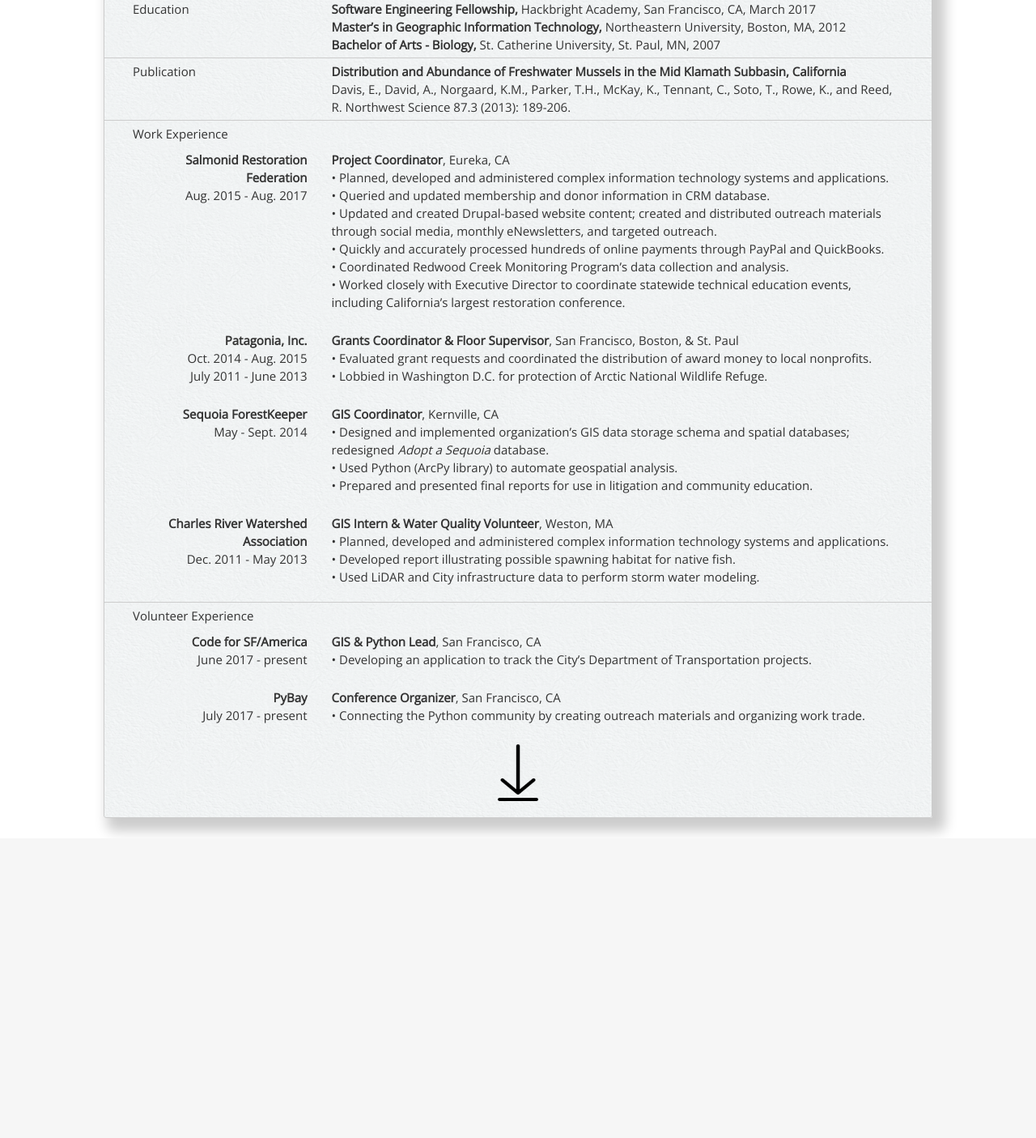
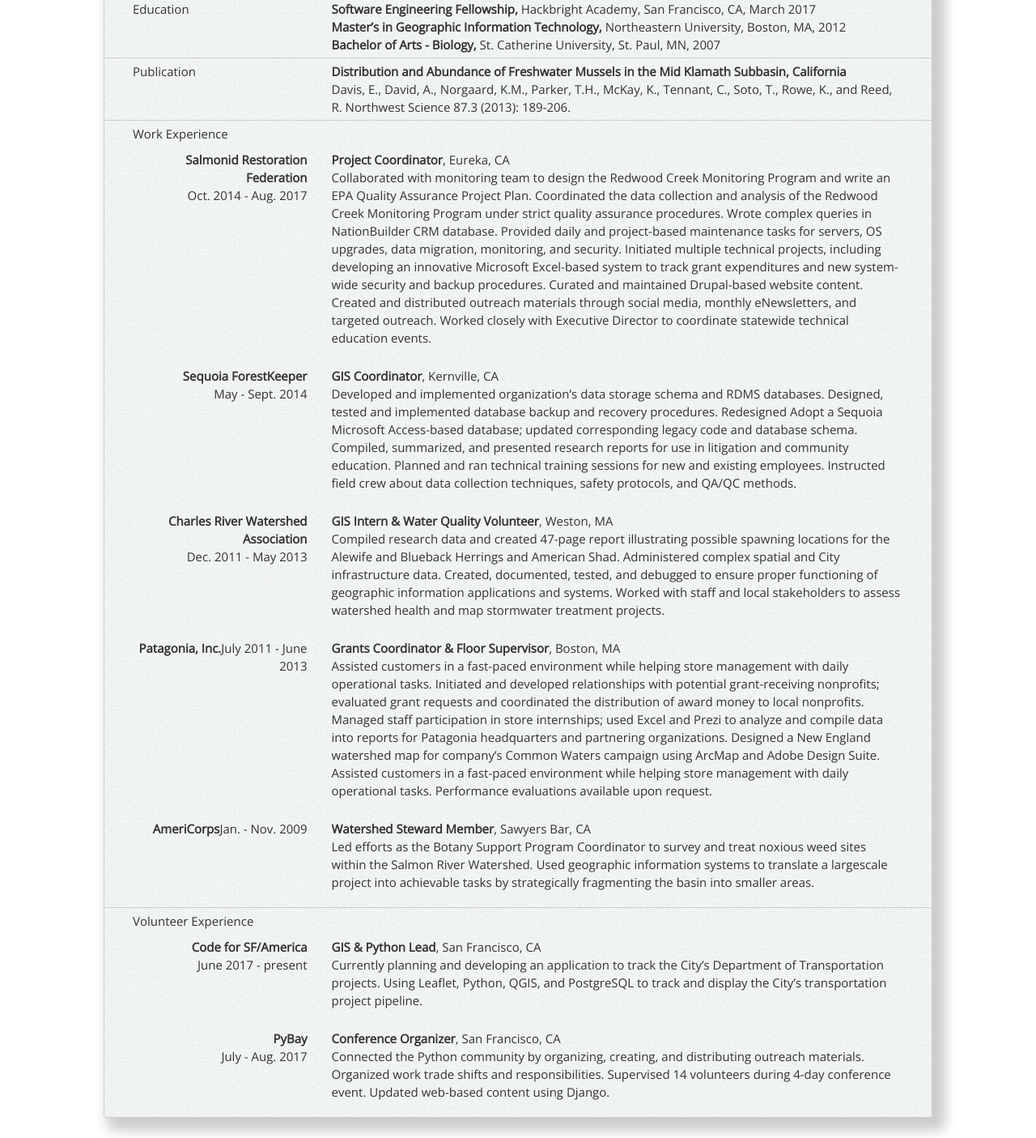
Before and after one commit to kathryn-rowe/Kathryn-Rowe-portfolio, a Flask app: page /resume in a window 1280 px wide. Shown: the part 615-2020 px from the top of the page at 81% size. Before the commit the page ends 1643 px from the top, so only its background shows below. Run offline with Flask 2, Linux system fonts and the light colour scheme; some libraries are stand-ins or nearby versions.

Commit message:
Update resume

```diff
--- a/templates/resume.html
+++ b/templates/resume.html
@@ -61,40 +61,37 @@
     </div>
 
     <div class="row">
-        <div class="col-xs-12 col-md-3 col-lg-3" align="right"><b>Salmonid Restoration Federation</b><br> Aug. 2015 - Aug. 2017</div>
+        <div class="col-xs-12 col-md-3 col-lg-3" align="right"><b>Salmonid Restoration Federation</b><br> Oct. 2014 - Aug. 2017</div>
         <div class="col-xs-12 col-md-9 col-lg-9"><b>Project Coordinator</b>, Eureka, CA<br>
-        • Planned, developed and administered complex information technology systems and applications.<br>
-        • Queried and updated membership and donor information in CRM database.<br>
-        • Updated and created Drupal-based website content; created and distributed outreach materials through social media, monthly eNewsletters, and targeted outreach.<br>
-        • Quickly and accurately processed hundreds of online payments through PayPal and QuickBooks.<br>
-        • Coordinated Redwood Creek Monitoring Program’s data collection and analysis.<br>
-        • Worked closely with Executive Director to coordinate statewide technical education events, including California’s largest restoration conference.
-        </div>
-    </div>
-
-    <div class="row">
-        <div class="col-xs-12 col-md-3 col-lg-3" align="right"><b>Patagonia, Inc.</b><br>Oct. 2014 - Aug. 2015<br>July 2011 - June 2013</div>
-        <div class="col-xs-12 col-md-9 col-lg-9"><b>Grants Coordinator & Floor Supervisor</b>, San Francisco, Boston, & St. Paul<br>
-        • Evaluated grant requests and coordinated the distribution of award money to local nonprofits.<br>
-        • Lobbied in Washington D.C. for protection of Arctic National Wildlife Refuge.
+        Collaborated with monitoring team to design the Redwood Creek Monitoring Program and write an EPA Quality Assurance Project Plan. Coordinated the data collection and analysis of the Redwood Creek Monitoring Program under strict quality assurance procedures. Wrote complex queries in NationBuilder CRM database. Provided daily and project-based maintenance tasks for servers, OS upgrades, data migration, monitoring, and security. Initiated multiple technical projects, including developing an innovative Microsoft Excel-based system to track grant expenditures and new system-wide security and backup procedures. Curated and maintained Drupal-based website content. Created and distributed outreach materials through social media, monthly eNewsletters, and targeted outreach. Worked closely with Executive Director to coordinate statewide technical education events.
         </div>
     </div>
 
     <div class="row">
         <div class="col-xs-12 col-md-3 col-lg-3" align="right"><b>Sequoia ForestKeeper</b><br>May - Sept. 2014</div>
         <div class="col-xs-12 col-md-9 col-lg-9"><b>GIS Coordinator</b>, Kernville, CA<br>
-        • Designed and implemented organization’s GIS data storage schema and spatial databases; redesigned <i>Adopt a Sequoia</i> database.<br>
-        • Used Python (ArcPy library) to automate geospatial analysis.<br>
-        • Prepared and presented final reports for use in litigation and community education.
+        Developed and implemented organization’s data storage schema and RDMS databases. Designed, tested and implemented database backup and recovery procedures. Redesigned Adopt a Sequoia Microsoft Access-based database; updated corresponding legacy code and database schema. Compiled, summarized, and presented research reports for use in litigation and community education. Planned and ran technical training sessions for new and existing employees. Instructed field crew about data collection techniques, safety protocols, and QA/QC methods.
         </div>
     </div>
 
     <div class="row">
         <div class="col-xs-12 col-md-3 col-lg-3" align="right"><b>Charles River Watershed Association</b><br>Dec. 2011 - May 2013</div>
         <div class="col-xs-12 col-md-9 col-lg-9"><b>GIS Intern & Water Quality Volunteer</b>, Weston, MA<br>
-        • Planned, developed and administered complex information technology systems and applications.<br>
-        • Developed report illustrating possible spawning habitat for native fish.<br>
-        • Used LiDAR and City infrastructure data to perform storm water modeling.
+        Compiled research data and created 47-page report illustrating possible spawning locations for the Alewife and Blueback Herrings and American Shad. Administered complex spatial and City infrastructure data. Created, documented, tested, and debugged to ensure proper functioning of geographic information applications and systems. Worked with staff and local stakeholders to assess watershed health and map stormwater treatment projects.
+        </div>
+    </div>
+
+    <div class="row">
+        <div class="col-xs-12 col-md-3 col-lg-3" align="right"><b>Patagonia, Inc.</b>July 2011 - June 2013</div>
+        <div class="col-xs-12 col-md-9 col-lg-9"><b>Grants Coordinator & Floor Supervisor</b>, Boston, MA<br>
+        Assisted customers in a fast-paced environment while helping store management with daily operational tasks. Initiated and developed relationships with potential grant-receiving nonprofits; evaluated grant requests and coordinated the distribution of award money to local nonprofits. Managed staff participation in store internships; used Excel and Prezi to analyze and compile data into reports for Patagonia headquarters and partnering organizations. Designed a New England watershed map for company’s Common Waters campaign using ArcMap and Adobe Design Suite. Assisted customers in a fast-paced environment while helping store management with daily operational tasks. Performance evaluations available upon request.
+        </div>
+    </div>
+
+    <div class="row">
+        <div class="col-xs-12 col-md-3 col-lg-3" align="right"><b>AmeriCorps</b>Jan. - Nov. 2009</div>
+        <div class="col-xs-12 col-md-9 col-lg-9"><b>Watershed Steward Member</b>, Sawyers Bar, CA<br>
+        Led efforts as the Botany Support Program Coordinator to survey and treat noxious weed sites within the Salmon River Watershed. Used geographic information systems to translate a largescale project into achievable tasks by strategically fragmenting the basin into smaller areas.
         </div>
     </div>
 
@@ -105,23 +102,23 @@
     <div class="row">
         <div class="col-xs-12 col-md-3 col-lg-3" align="right"><b>Code for SF/America</b><br>June 2017 - present</div>
         <div class="col-xs-12 col-md-9 col-lg-9"><b>GIS & Python Lead</b>, San Francisco, CA<br>
-        • Developing an application to track the City’s Department of Transportation projects.
+        Currently planning and developing an application to track the City’s Department of Transportation projects. Using Leaflet, Python, QGIS, and PostgreSQL to track and display the City’s transportation project pipeline.
         </div>
     </div>
 
     <div class="row">
-        <div class="col-xs-12 col-md-3 col-lg-3" align="right"><b>PyBay</b><br>July 2017 - present</div>
+        <div class="col-xs-12 col-md-3 col-lg-3" align="right"><b>PyBay</b><br>July - Aug. 2017</div>
         <div class="col-xs-12 col-md-9 col-lg-9"><b>Conference Organizer</b>, San Francisco, CA<br>
-        • Connecting the Python community by creating outreach materials and organizing work trade.
+        Connected the Python community by organizing, creating, and distributing outreach materials. Organized work trade shifts and responsibilities. Supervised 14 volunteers during 4-day conference event. Updated web-based content using Django.
         </div>
     </div>
     <!-- Download my resume -->
-    <div class="row">
+<!--     <div class="row">
         <div class="col-xs-12 col-md-12 col-lg-12" align="center">
             <a href="./static/Kathryn_Rowe_Resume.pdf" download="Kathryn_Rowe_Resume" data-toggle="tooltip" data-placement="right" title="Download Kathryn's resume">
                 <img border="0" src="./static/images/download.png" alt="KatePDF" width="50" height="70">
             </a>
         </div>
-    </div>
+    </div> -->
 </div>
 {% endblock %}
```
